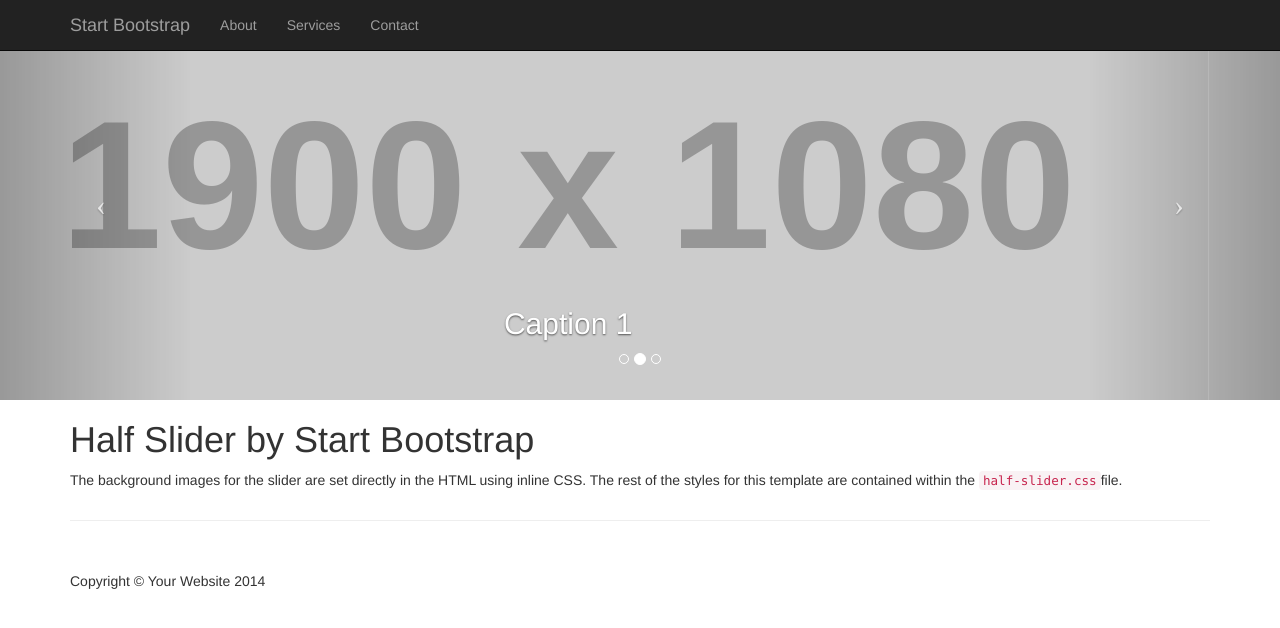
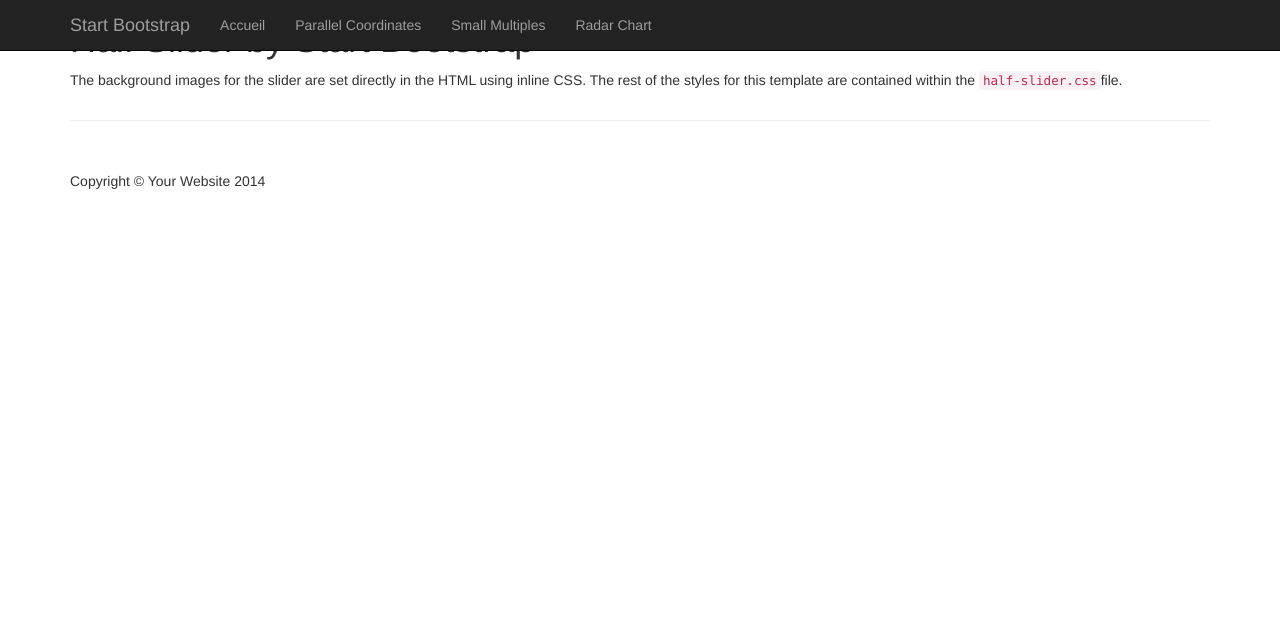
Before and after one commit to MohamedZaki/DataVisualizationProject, a plain HTML site: page index.html in a window 1280 px wide. Drawn offline with Linux system fonts and the light colour scheme; placeholder pictures from the web are drawn by us.

Commit message:
Update index.html

```diff
--- a/index.html
+++ b/index.html
@@ -9,7 +9,7 @@
     <meta name="description" content="">
     <meta name="author" content="">
 
-    <title>Half Slider - Start Bootstrap Template</title>
+    <title>Projet Data Visualisations</title>
 
     <!-- Bootstrap Core CSS -->
     <link href="css/bootstrap.min.css" rel="stylesheet">
@@ -45,13 +45,16 @@
             <div class="collapse navbar-collapse" id="bs-example-navbar-collapse-1">
                 <ul class="nav navbar-nav">
                     <li>
-                        <a href="#">About</a>
+                        <a href="#">Accueil</a>
                     </li>
                     <li>
-                        <a href="#">Services</a>
+                        <a href="http://bl.ocks.org/MohamedZaki/raw/f43971b6746784fe4b6d1f6b32ae0c02">Parallel Coordinates</a>
                     </li>
                     <li>
-                        <a href="#">Contact</a>
+                        <a href="http://bl.ocks.org/MohamedZaki/raw/64dec972dc45aa0f19e7e2b0aedce648">Small Multiples</a>
+                    </li>
+                    <li>
+                        <a href="http://bl.ocks.org/MohamedZaki/raw/694b378d5aad8e5694ae7000c4f57a0a">Radar Chart</a>
                     </li>
                 </ul>
             </div>
@@ -60,49 +63,6 @@
         <!-- /.container -->
     </nav>
 
-    <!-- Half Page Image Background Carousel Header -->
-    <header id="myCarousel" class="carousel slide">
-        <!-- Indicators -->
-        <ol class="carousel-indicators">
-            <li data-target="#myCarousel" data-slide-to="0" class="active"></li>
-            <li data-target="#myCarousel" data-slide-to="1"></li>
-            <li data-target="#myCarousel" data-slide-to="2"></li>
-        </ol>
-
-        <!-- Wrapper for Slides -->
-        <div class="carousel-inner">
-            <div class="item active">
-                <!-- Set the first background image using inline CSS below. -->
-                <div class="fill" style="background-image:url('http://placehold.it/1900x1080&text=Slide One');"></div>
-                <div class="carousel-caption">
-                    <h2>Caption 1</h2>
-                </div>
-            </div>
-            <div class="item">
-                <!-- Set the second background image using inline CSS below. -->
-                <div class="fill" style="background-image:url('http://placehold.it/1900x1080&text=Slide Two');"></div>
-                <div class="carousel-caption">
-                    <h2>Caption 2</h2>
-                </div>
-            </div>
-            <div class="item">
-                <!-- Set the third background image using inline CSS below. -->
-                <div class="fill" style="background-image:url('http://placehold.it/1900x1080&text=Slide Three');"></div>
-                <div class="carousel-caption">
-                    <h2>Caption 3</h2>
-                </div>
-            </div>
-        </div>
-
-        <!-- Controls -->
-        <a class="left carousel-control" href="#myCarousel" data-slide="prev">
-            <span class="icon-prev"></span>
-        </a>
-        <a class="right carousel-control" href="#myCarousel" data-slide="next">
-            <span class="icon-next"></span>
-        </a>
-
-    </header>
 
     <!-- Page Content -->
     <div class="container">
```
